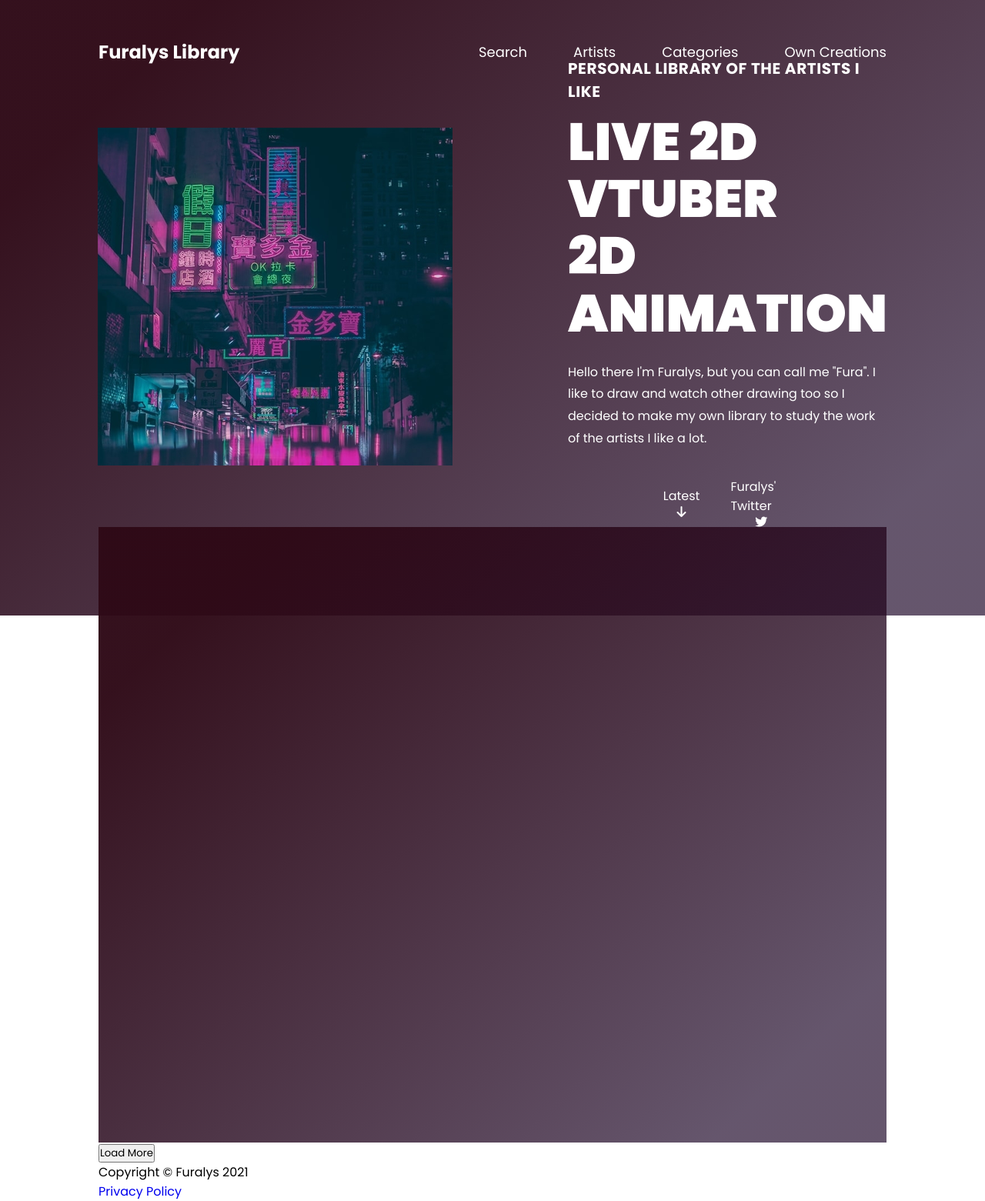
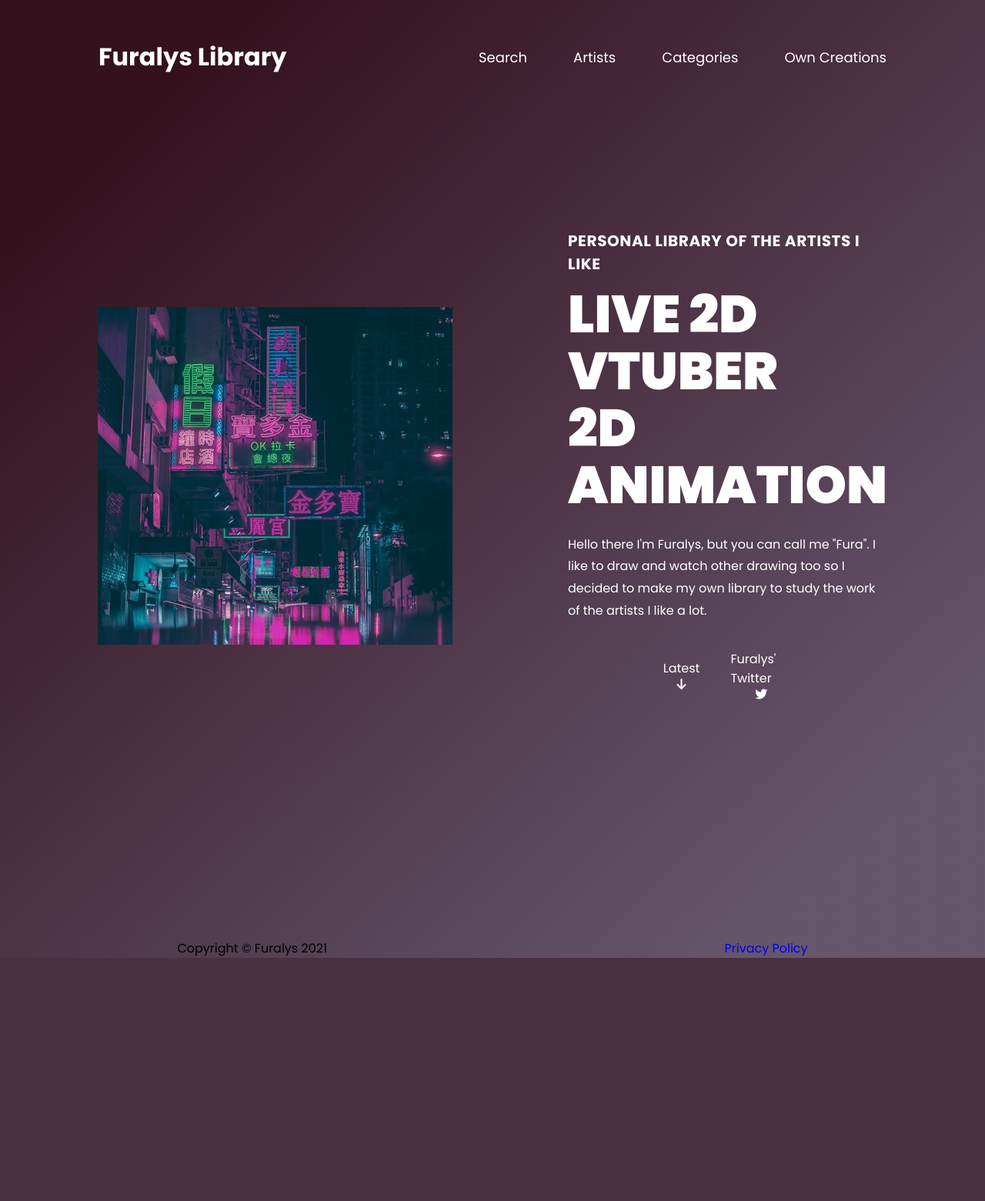
Before and after one commit to fura-illus/furalys_library, a Symfony app: template templates/homepage/home.html.twig in a window 1280 px wide. Shown: the whole page at 77% size. After the commit the page ends 1245 px from the top, so only its background shows below. Run offline with Twig, Linux system fonts and the light colour scheme; the template is opened without the code that fills it, so the values that code supplies are empty; some libraries are stand-ins or nearby versions.

Commit message:
ajout de css pour la homepage + modif de PostFixtures possibilité d'ajout de vidéo depuis google drive + modif templates twig pour la homepage

```diff
--- a/public/css/fl.css
+++ b/public/css/fl.css
@@ -7,22 +7,21 @@
 }
 
 
-section {
+.section {
     background: linear-gradient(136.16deg,
     rgba(46, 9, 22, 0.97) 12.91%,
     rgba(32, 10, 43, 0.69) 87.68%
     );
-    height: 100vh;
 }
 
-section .container {
+.section .container {
     height: 100%;
     max-width: 80%;
     margin: 0 auto;
     padding-top: 50px;
 }
 
-section .container header {
+.section .container header {
     display: flex;
     flex-direction: row;
     justify-content: space-between;
@@ -30,18 +29,18 @@ section .container header {
     color: white;
 }
 
-section .container nav {
+.section .container nav {
     display: flex;
     flex-direction: row;
 }
 
-section .container nav a {
+.section .container nav a {
     margin-left: 60px;
     color: white;
     font-size: 18px;
 }
 
-section .container .hero {
+.section .container .hero .hero-content{
     height: 80%;
     display: flex;
     flex-direction: row;
@@ -49,24 +48,25 @@ section .container .hero {
     align-items: center;
 }
 
-section .container .hero .hero-left{
-    height: 80%;
+.section .container .hero .hero-content .hero-left{
+    padding-top: 220px;
     display: flex;
     flex-direction: column;
     justify-content: center;
     align-items: center;
 }
 
-section .container .hero .hero-right{
-    padding-left: 150px;
+.section .container .hero .hero-content .hero-right{
+    padding: 200px 0px 0px 150px;
 }
 
-section .container .hero .hero-right .bloc-text,
-section .container .hero .hero-right .bloc-button a {
+h1,
+.section .container .hero .hero-content .hero-right .bloc-text,
+.section .container .hero .hero-content .hero-right .bloc-button a {
     color: white;
 }
 
-section .container .hero .hero-right .bloc-text span{
+.section .container .hero .hero-content .hero-right .bloc-text span{
     font-style: normal;
     font-weight: bold;
     font-size: 20px;
@@ -75,7 +75,7 @@ section .container .hero .hero-right .bloc-text span{
     text-transform: uppercase;
 }
 
-section .container .hero .hero-right .bloc-text h1{
+.section .container .hero .hero-content .hero-right .bloc-text h1{
     font-style: normal;
     font-weight: 900;
     font-size: 68px;
@@ -83,7 +83,7 @@ section .container .hero .hero-right .bloc-text h1{
     margin: 14px 0px;
 }
 
-section .container .hero .hero-right .bloc-text p{
+.section .container .hero .hero-content .hero-right .bloc-text p{
     font-style: normal;
     font-weight: normal;
     font-size: 16px;
@@ -91,27 +91,62 @@ section .container .hero .hero-right .bloc-text p{
     margin: 25px 0px;
 }
 
-section .container .hero .hero-right .bloc-button {
+.section .container .hero .hero-content .hero-right .bloc-button {
     margin: 0 auto;
     width: 50%;
 }
 
-section .container .hero .hero-right .bloc-button .home-btn {
+.section .container .hero .hero-content .hero-right .bloc-button .home-btn {
     display: flex;
     flex-direction: row;
     justify-content: space-between;
     align-items: center;
 }
 
-section .container .hero .hero-right .bloc-button .latest,
-section .container .hero .hero-right .bloc-button .twitter-icon {
+.section .container .hero .hero-content .hero-right .bloc-button .latest,
+.section .container .hero .hero-content .hero-right .bloc-button .twitter-icon {
     padding: 10px 20px;
 }
 
-section .container .hero .hero-right .bloc-button .latest a,
-section .container .hero .hero-right .bloc-button .twitter-icon a {
+.section .container .hero .hero-content .hero-right .bloc-button .latest a,
+.section .container .hero .hero-content .hero-right .bloc-button .twitter-icon a {
     display: flex;
     flex-direction: column;
     justify-content: center;
     align-items: center;
 }
+
+.post-container {
+    padding-top: 300px;
+}
+
+.post-container .post-list{
+    display: flex;
+    justify-content: center;
+    align-items: center;
+    flex-direction: column;
+}
+
+#post-thumbnail.post-thumbnail {
+    display: flex;
+    justify-content: center;
+    align-items: center;
+    flex-direction: column;
+    padding-top: 60px;
+}
+
+.post-artist-name {
+    padding-bottom: 15px;
+}
+
+.footer-links {
+    display: flex;
+    justify-content: center;
+
+}
+
+.footer-links .test{
+    display: flex;
+    justify-content: space-between;
+    width: 80%;
+}
--- /dev/null
+++ b/public/js/hide_empty_post.js
@@ -0,0 +1,8 @@
+// fonctionne mais que pour le 1er post
+const image = document.getElementById('img-post-image');
+const image_src = document.getElementById('img-post-image').src;
+const result = 'img/uploads/artists-posts';
+
+if (image_src.match(result)) {
+    image.hidden = true;
+};
--- a/templates/homepage/home.html.twig
+++ b/templates/homepage/home.html.twig
@@ -3,9 +3,8 @@
     {% block container %}
         <!-- Post Section-->
         <div class="post-container">
-            <section class="post-list">
+            <div class="post-list">
                 {{ include("homepage/post.html.twig") }}
-            </section>
-            <button class="load" href="#">Load More</button>
+            </div>
         </div>
     {% endblock %}
--- a/templates/homepage/post.html.twig
+++ b/templates/homepage/post.html.twig
@@ -1,10 +1,15 @@
 {% for post in posts %}
-    <div class="post-thumbnail">
+    <div class="post-thumbnail" id="post-thumbnail">
         <div class="post-artist-name">
             <h1>{{ post.artist.name }}</h1>
         </div>
         <div class="post-image">
-            <img src="{{ asset('img/uploads/artists-posts/'~post.images|first.path) }}" alt="">
+            <img src="{{ asset('img/uploads/artists-posts/'~post.images|first.path) }}" alt="" width="300" height="400" id="img-post-image">
+        </div>
+        <div class="post-video">
+            <iframe width="325" height="200" src="{{ post.videos|first.url }}" frameborder="0" allow="accelerometer; autoplay; clipboard-write; encrypted-media; gyroscope; picture-in-picture" allowfullscreen id="vid-post-video">
+                Votre navigateur ne peut pas lire la vidéo.
+            </iframe>
         </div>
     </div>
 {% endfor %}
--- a/templates/layout.html.twig
+++ b/templates/layout.html.twig
@@ -12,11 +12,14 @@
     {% block javascripts %}
     <!-- JS -->
     <script src="https://kit.fontawesome.com/0709ae03e6.js" crossorigin="anonymous"></script>
+    <script src="/js/hide_empty_post.js"></script>
     {% endblock %}
 
     {% block body %}
-        <section>
+        <div class="section">
             <div class="container">
+                <!-- HERO BANNER -->
+                <div class="hero">
                     <header>
                         <!-- LOGO -->
                         <div class="header-left">
@@ -32,8 +35,8 @@
                             </nav>
                         </div>
                     </header>
-                <!-- HERO BANNER -->
-                <div class="hero">
+
+                    <div class="hero-content">
                         <div class="hero-left">
                             <img src="/img/pages/hero-left.png" alt="photo de Furalys">
                         </div>
@@ -50,7 +53,7 @@
                             <div class="bloc-button">
                                 <div class="home-btn">
                                     <div class="latest">
-                                    <a href="#">Latest<br/>
+                                        <a href="#post-thumbnail">Latest<br/>
                                             <i class="fas fa-arrow-down"></i>
                                         </a>
                                     </div>
@@ -63,20 +66,23 @@
                             </div>
                         </div>
                     </div>
+                </div>
                 <!-- BODY
                 -> home.html.twig  -->
                 {% block container %}{% endblock %}
                 <!-- FOOTER -->
                 <footer>
                     <div class="footer-links">
-                        <div class="">
+                        <div class="test">
+                            <div>
                                 <span class="copyright">Copyright &copy; Furalys 2021</span>
                             </div>
-                        <div class="">
+                            <div>
                                 <a href="#">Privacy Policy</a>
+                            </div>
                         </div>
                     </div>
                 </footer>
             </div>
-        </section>
+        </div>
     {% endblock %}
```
Also changed, not shown: src/Controller/HomepageController.php (+5 -15 lines), src/DataFixtures/PostFixtures.php (+9 -15 lines). Lines whose indentation alone changed are shown as unchanged.
